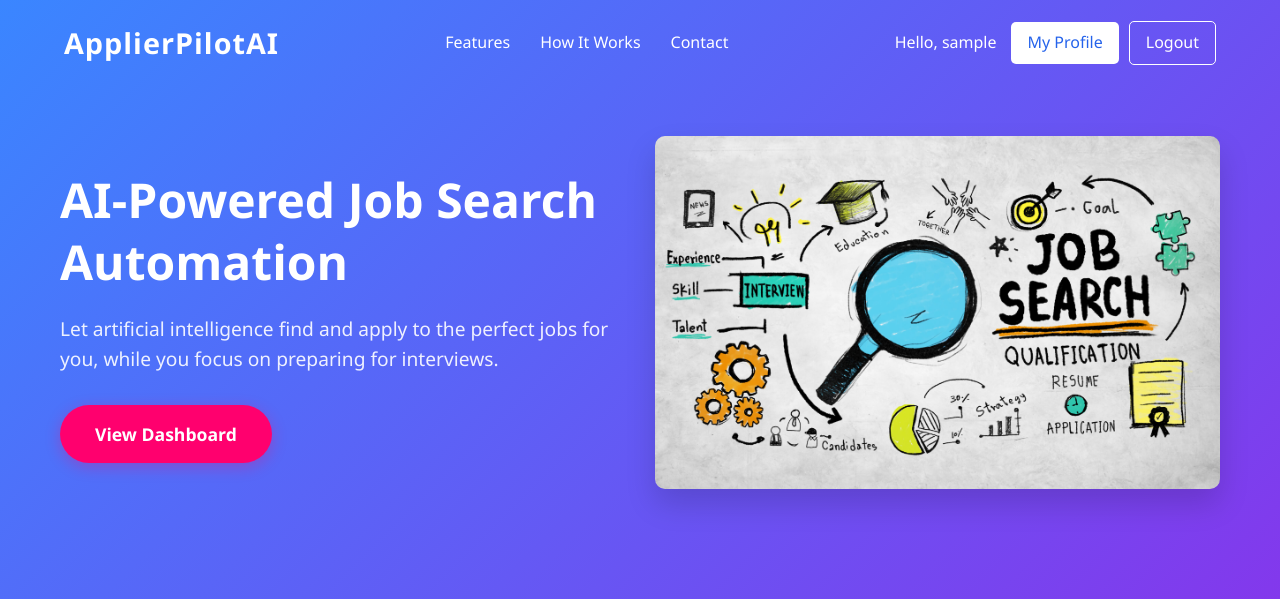
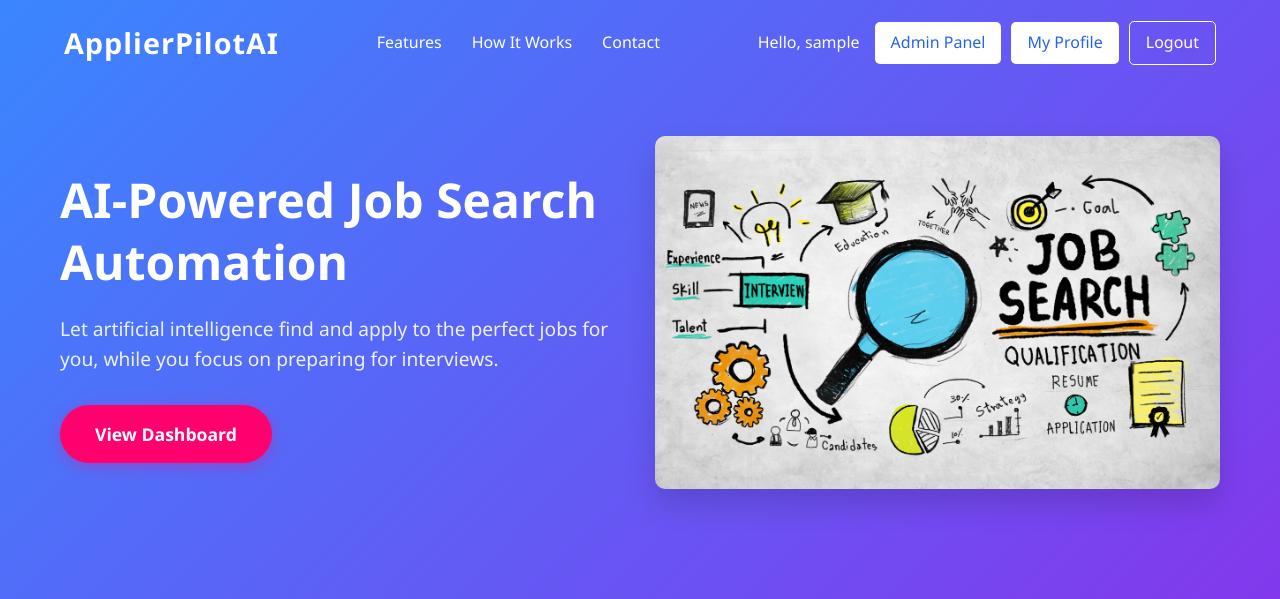
Before and after one commit to UCCS-SP25-CS4300-CS5300-1/Group-4-spring-2025, a Django app: page / in a window 1280 px wide. Shown: the top 599 px of the page. Run offline with Django 4.2, Linux system fonts and the light colour scheme; the visitor is signed in with stand-in values (Sample User, id 1).

Commit message:
fix for media files and an admin button

```diff
--- a/myproject/home/templates/home/index.html
+++ b/myproject/home/templates/home/index.html
@@ -7,6 +7,22 @@
     <link rel="stylesheet" href="{% static 'styles.css' %}">
     <link rel="stylesheet" href="https://cdnjs.cloudflare.com/ajax/libs/font-awesome/6.0.0-beta3/css/all.min.css">
     <title>ApplierPilotAI - Automate Your Job Search</title>
+    <style>
+        .admin-btn {
+            padding: 8px 16px;
+            background-color: #fff;
+            color: #2563eb;
+            border-radius: 5px;
+            text-decoration: none;
+            margin-right: 10px;
+            transition: all 0.3s ease;
+        }
+
+        .admin-btn:hover {
+            background-color: #e9ecef;
+            color: #1d4ed8;
+        }
+    </style>
 </head>
 <body>
     <header>
@@ -20,6 +36,9 @@
             <div class="auth-buttons">
                 {% if user.is_authenticated %}
                     <span class="user-greeting">Hello, {{ user.username }}</span>
+                    {% if user.is_superuser or user.is_staff %}
+                        <a href="{% url 'admin:index' %}" class="admin-btn">Admin Panel</a>
+                    {% endif %}
                     <a href="{% url 'profile' %}" class="profile-btn">My Profile</a>
                     <a href="{% url 'logout' %}" class="logout-btn">Logout</a>
                 {% else %}
--- a/myproject/myproject/settings.py
+++ b/myproject/myproject/settings.py
@@ -131,7 +131,7 @@ STATICFILES_DIRS = [
 ]
 
 MEDIA_URL = 'media/'
-MEDIA_ROOT = BASE_DIR / 'mediafiles'
+MEDIA_ROOT = Path('/app/database/media')
 
 # Default primary key field type
 # https://docs.djangoproject.com/en/4.2/ref/settings/#default-auto-field
--- a/myproject/myproject/urls.py
+++ b/myproject/myproject/urls.py
@@ -26,5 +26,4 @@ urlpatterns = [
     path('jobs/', include('jobs.urls')),
 ]
 
-if(settings.DEBUG):
-    urlpatterns += static(settings.MEDIA_URL, document_root=settings.MEDIA_ROOT)
+urlpatterns += static(settings.MEDIA_URL, document_root=settings.MEDIA_ROOT)
```
Also changed, not shown: myproject/home/templates/home/dashboard.html (+13 -0 lines), 1 other file.
